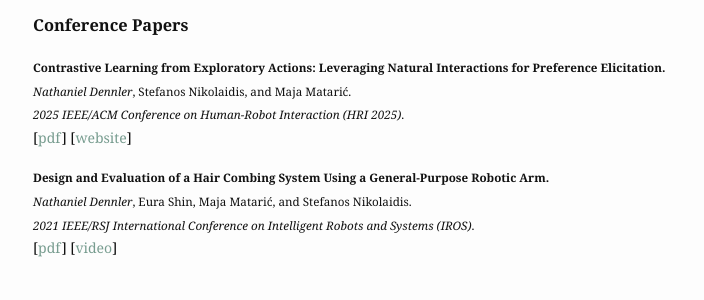
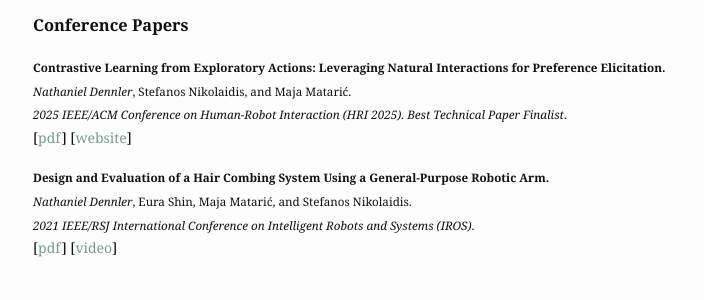
Before and after one commit to ndennler/ndennler.github.io, a Jekyll site: the page built from index.md, in a window 1280 px wide. Shown: the part 1278-1578 px from the top of the page, without its empty margins (287-991 px from the left). Built offline with Jekyll 4.4.1, drawn with Linux system fonts in a browser that asks for light colours.

Commit message:
Update conference paper details in index.md

```diff
--- a/index.md
+++ b/index.md
@@ -60,7 +60,7 @@
   <small>
   <b>Contrastive Learning from Exploratory Actions: Leveraging Natural Interactions for Preference Elicitation. </b><br>
   <i>Nathaniel Dennler</i>, Stefanos Nikolaidis, and Maja Matarić. <br>
-  <i>2025 IEEE/ACM Conference on Human-Robot Interaction (HRI 2025)</i>.<br>
+  <i>2025 IEEE/ACM Conference on Human-Robot Interaction (HRI 2025). Best Technical Paper Finalist</i>.<br>
   </small>
   [<a href="https://dl.acm.org/doi/10.5555/3721488.3721584">pdf</a>] [<a href="https://interaction-lab.github.io/CLEA/">website</a>]
 </p>
```
